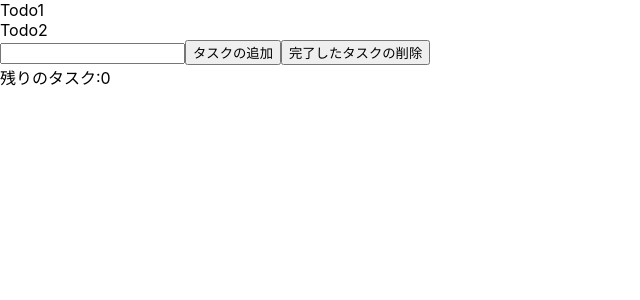
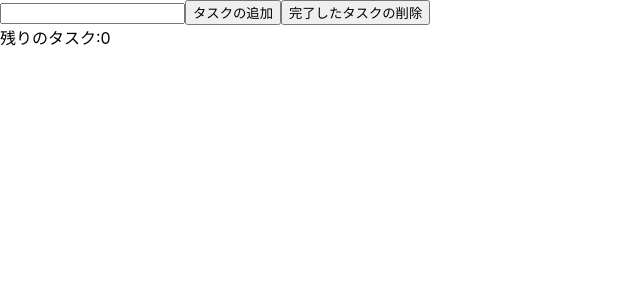
Before and after one commit to kouki223/React-tutorial, a React (Create React App) app in the folder react-turorial-youtube/: page / in a window 1280 px wide. Shown: the top 300 px of the page, without its empty margins (0-640 px from the left). Built offline with nearby package versions, Linux system fonts and the light colour scheme; the HTML template or start-up script is replaced by a standard one.

Commit message:
docs: 実際にコードかいてます。

```diff
--- a/react-turorial-youtube/src/App.js
+++ b/react-turorial-youtube/src/App.js
@@ -2,18 +2,18 @@
 import TodoList from "./TodoList";
 
 function App() {
-    const [todos,setTodos] = useState(["Todo1","Todo2"]);
-//setTodos
-//useState
+    const [todos, setTodos] = useState([
+      { id: 1, name: "Todo1", completed: false},
+    ]);
 
   return (
-   <div>
+   <>
     <TodoList todos={todos} />
     <input type="text" />
     <button>タスクの追加</button>
     <button>完了したタスクの削除</button>
     <div>残りのタスク:0</div>
-  </div>
+  </>
   );
 }
 
--- a/react-turorial-youtube/src/Todo.js
+++ b/react-turorial-youtube/src/Todo.js
@@ -1,7 +1,13 @@
 import React from "react"
 
 const Todo = ({ todo }) => {
-    return <div>{todo}</div>;
+    return
+    <div>
+        <label>
+            <input type="checkbox" checked={todo.completed}/>
+        </label>
+        {todo.name}
+    </div>;
 };
 
 export default Todo;
```
